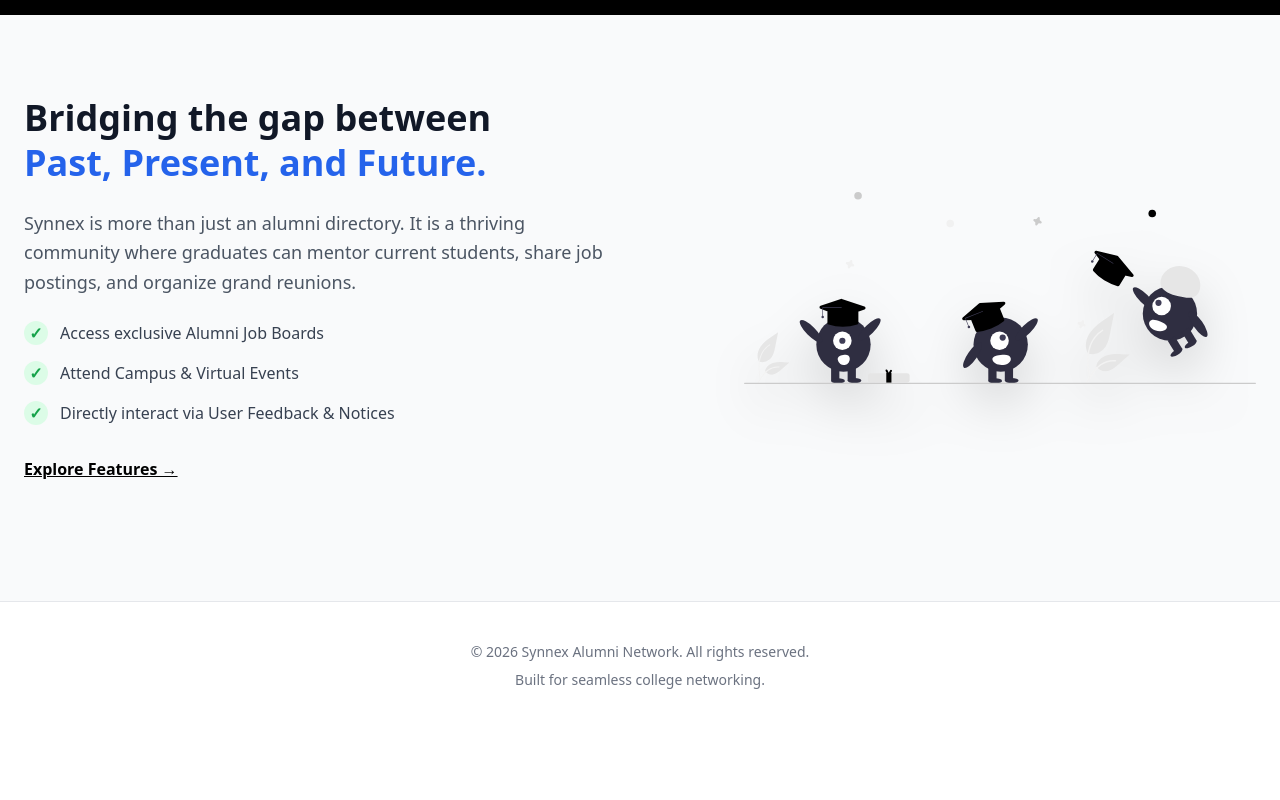
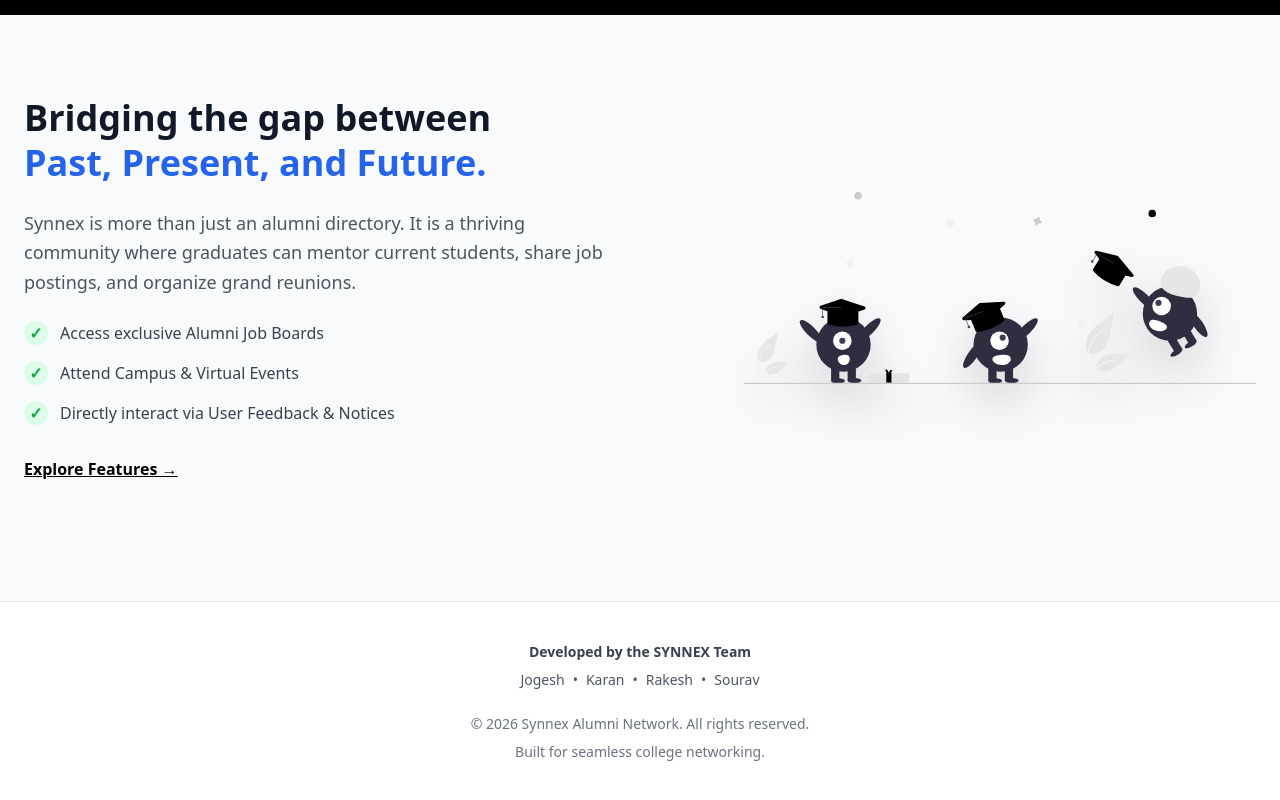
Before and after one commit to Devil85killer/synnex-app-mern, a React (Vite) app in the folder Frontend/: page / in a window 1280 px wide. Shown: the part 609-1409 px from the top of the page. Before the commit the page ends 1339 px from the top, so only its background shows below. Built offline with nearby package versions, Linux system fonts and the light colour scheme.

Commit message:
Update Home.jsx

```diff
--- a/Frontend/src/Components/Home.jsx
+++ b/Frontend/src/Components/Home.jsx
@@ -90,6 +90,21 @@ function Home() {
       {/* 🌟 FOOTER */}
       <footer className="bg-white border-t border-gray-200 py-10 mt-10">
         <div className="container mx-auto px-6 text-center text-gray-500 text-sm">
+
+          {/* Team Members Added Here */}
+          <div className="mb-6">
+            <h3 className="text-sm font-semibold text-gray-700 mb-2">Developed by the SYNNEX Team</h3>
+            <div className="flex flex-wrap justify-center items-center gap-2 text-sm font-medium text-gray-600">
+              <span>Jogesh</span>
+              <span className="hidden sm:inline">•</span>
+              <span>Karan</span>
+              <span className="hidden sm:inline">•</span>
+              <span>Rakesh</span>
+              <span className="hidden sm:inline">•</span>
+              <span>Sourav</span>
+            </div>
+          </div>
+
           <p>&copy; {new Date().getFullYear()} Synnex Alumni Network. All rights reserved.</p>
           <p className="mt-2">Built for seamless college networking.</p>
         </div>
```
